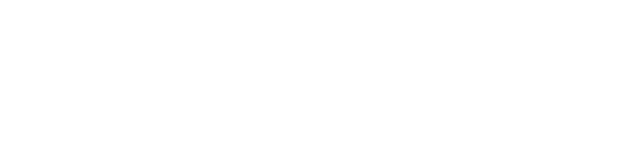
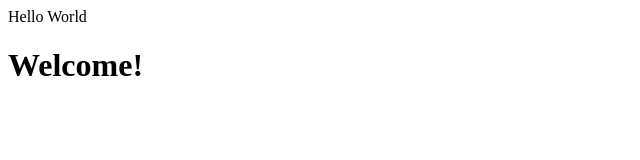
Before and after one commit to fahdfady/react-from-scratch, a plain HTML site: page index.html in a window 1280 px wide. Shown: the whole page, without its empty margins (0-640 px from the left). Drawn offline with Linux system fonts and the light colour scheme.

Commit message:
applied to dom and IS WORKING

```diff
--- a/index.html
+++ b/index.html
@@ -8,6 +8,8 @@
 
     <body>
 
+        <div id="root"></div>
+        <script src="src/index.js"></script>
     </body>
 
 </html>
--- /dev/null
+++ b/src/index.js
@@ -0,0 +1,55 @@
+var mapComponentToUnionTag = function (component) {
+    if (typeof component === "string")
+        return { kind: "tag", tagName: component };
+    return { kind: "function", name: component.name, function: component };
+};
+var MyComponent = function (props) {
+    return createElement("h1", {}, props.title);
+};
+var createNodeFromMetadata = function (metadata) {
+    const { component, props, children } = metadata;
+    if (component.kind === "tag") {
+        const element = document.createElement(component.tagName);
+        Object.assign(element, props);
+        children.forEach((childNode) => appendTagsToDom(element, childNode));
+        return element;
+    } else {
+        throw new Error("Not Implemented yet.");
+    }
+};
+var appendTagsToDom = function (parent, child) {
+    if (typeof child === "string") {
+        parent?.appendChild(document.createTextNode(child));
+    } else {
+        parent?.appendChild(createNodeFromMetadata(child));
+    }
+};
+var applyComponentsToDom = function (metadata, parent) {
+    if (parent === null)
+        throw new Error("Aborted. no root element.");
+    const { component, props, children } = metadata;
+    if (component.kind === "tag") {
+        const element = document.createElement(component.tagName);
+        Object.assign(element, props);
+        parent.appendChild(element);
+        children.forEach((childNode) => appendTagsToDom(element, childNode));
+    } else {
+        throw new Error("Not Implemented yet.");
+    }
+};
+var createElement = (component, props, ...children) => {
+    if (typeof component === "function") {
+        return component(props);
+    }
+    return {
+        id: crypto.randomUUID(),
+        component: mapComponentToUnionTag(component),
+        props,
+        children
+    };
+};
+var functionalElement = createElement(MyComponent, { title: "Welcome!" });
+var element = createElement("div", { id: "test" }, createElement("span", { className: "child" }, "Hello World", functionalElement));
+console.log(JSON.stringify(element, null, 2));
+var rootElement = document.querySelector("#root");
+applyComponentsToDom(element, rootElement);
```
